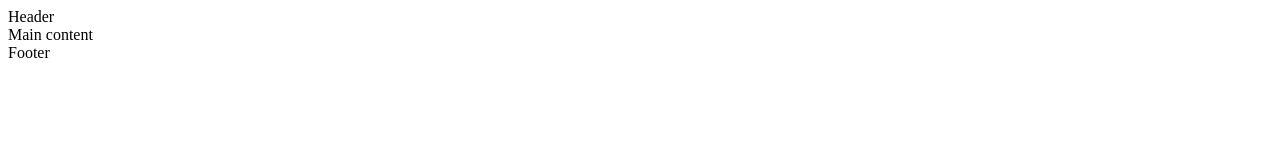
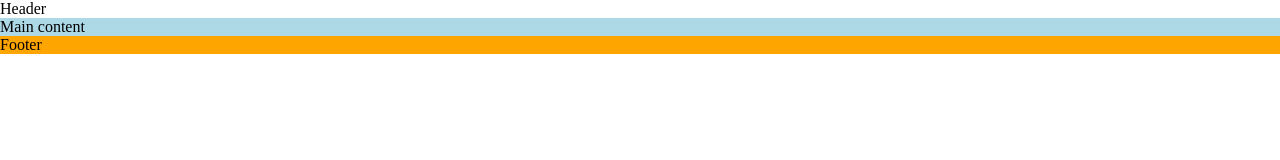
Before and after one commit to ConorM96/love-running-6, a plain HTML site: page index.html in a window 1280 px wide. Drawn offline with Linux system fonts and the light colour scheme.

Commit message:
Add stylesheet with starter styles

```diff
--- /dev/null
+++ b/assets/css/style.css
@@ -0,0 +1,18 @@
+/* Asterisk wildcard selector to override default styles addded by the browser */
+* {
+    padding: 0;
+    margin: 0;
+    box-sizing: border-box;
+}}
+/* Header */
+header {
+    background-color: lightcoral;
+}
+/* Main content */
+main {
+    background-color: lightblue;
+}
+/* Footer */
+footer {
+    background-color: orange;
+}
--- a/index.html
+++ b/index.html
@@ -14,6 +14,8 @@ Urban running, trail running, Dublin docklands and Phoenix Park">
     <link rel="apple-touch-icon" sizes="180x180" href="assets/favicon/apple-touch-icon.png">
     <link rel="icon" type="image/png" sizes="32x32" href="assets/favicon/favicon-32x32.png">
     <link rel="icon" type="image/png" sizes="16x16" href="assets/favicon/favicon-16x16.png">
+    <!-- Stylesheet -->
+    <link rel="stylesheet" href="assets/css/style.css">
 </head>
 <body>
     <!-- Header -->
```
